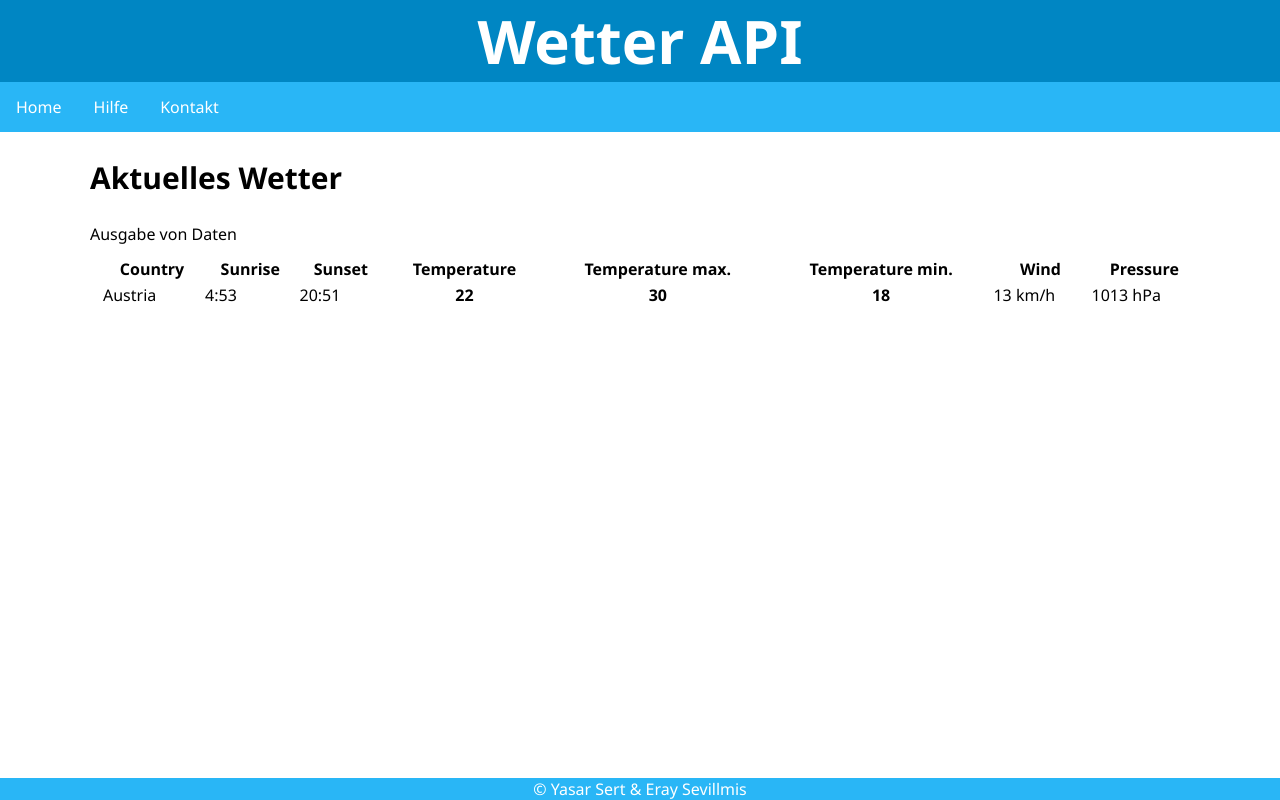
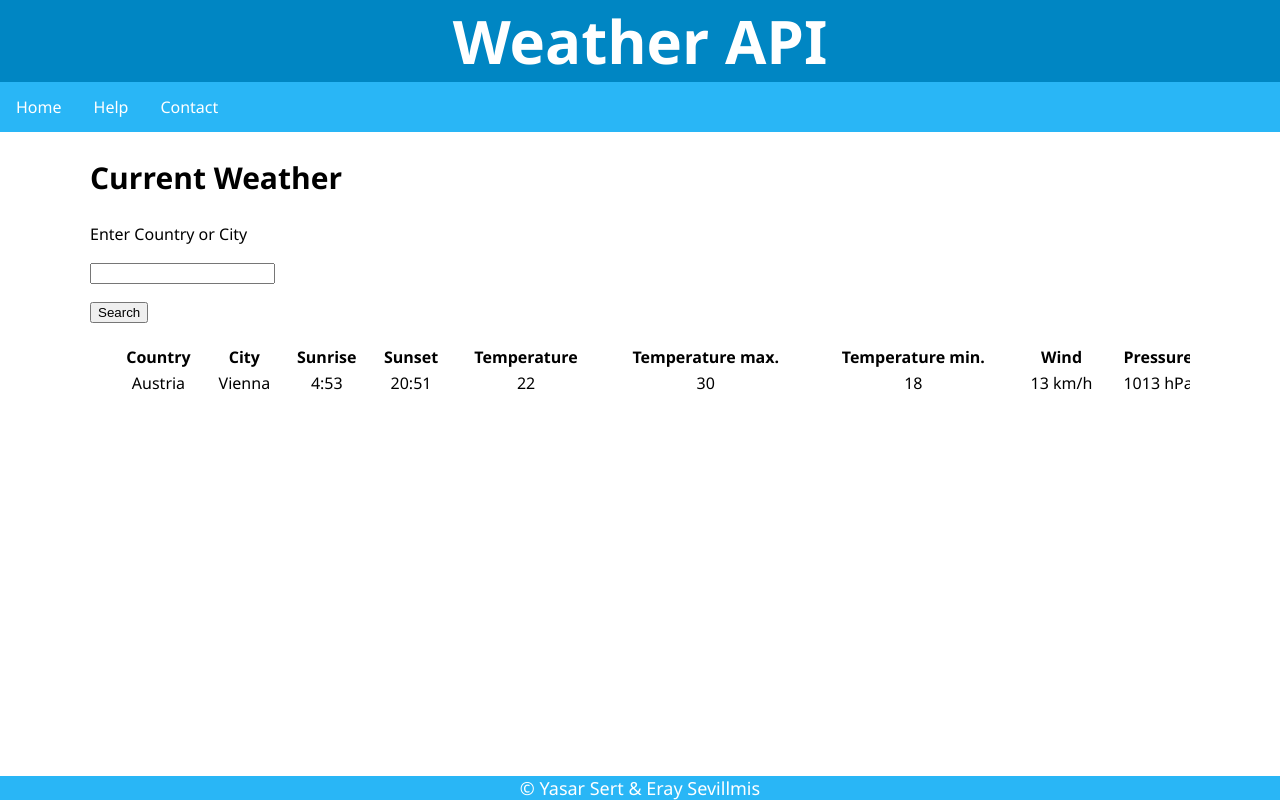
Before and after one commit to yasarsert/SERT_SEVILMIS_PROJEKT, a website: page index.html in a window 1280 px wide. Drawn offline with Linux system fonts and the light colour scheme; files that its build step writes are made by us from their sources.

Commit message:
Add files via upload

```diff
--- a/index.html
+++ b/index.html
@@ -10,25 +10,28 @@
   <body>
 
     <header>
-        <h1>Wetter API</h1>
+        <h1>Weather API</h1>
     </header>
 
     <nav>
         <ul>
             <li><a>Home</a></li>
-            <li><a>Hilfe</a></li>
-            <li><a>Kontakt</a></li>
+            <li><a>Help</a></li>
+            <li><a>Contact</a></li>
         </ul>
     </nav>
 
     <section>
-        <h2>Aktuelles Wetter</h2>
+        <h2>Current Weather</h2>
 
-        Ausgabe von Daten
+        <label for="site-search">Enter Country or City</label>
+            <p><input type="search" name="q"></p>
+            <button>Search</button>
 
         <table style="width:100%">
             <tr>
               <th>Country</th>
+              <th>City</th>
               <th>Sunrise</th>
               <th>Sunset</th>
               <th>Temperature</th>
@@ -39,11 +42,12 @@
             </tr>
             <tr>
               <td>Austria</td>
+              <td>Vienna</td>
               <td>4:53</td>
               <td>20:51</td>
-              <th>22</th>
-              <th>30</th>
-              <th>18</th>
+              <td>22</td>
+              <td>30</td>
+              <td>18</td>
               <td>13 km/h</td>
               <td>1013 hPa</td>
             </tr>
--- a/public/style.css
+++ b/public/style.css
@@ -47,7 +47,8 @@ section h2{
 }
 
 section table{
-    margin: 10px;
+    margin: 20px;
+    text-align: center;
 }
 
 footer{
@@ -55,6 +56,7 @@ footer{
     color: white;
     text-align: center;
     position: fixed;
+    font-size: 18px;
     left: 0;
     bottom: 0;
     width: 100%;
```
